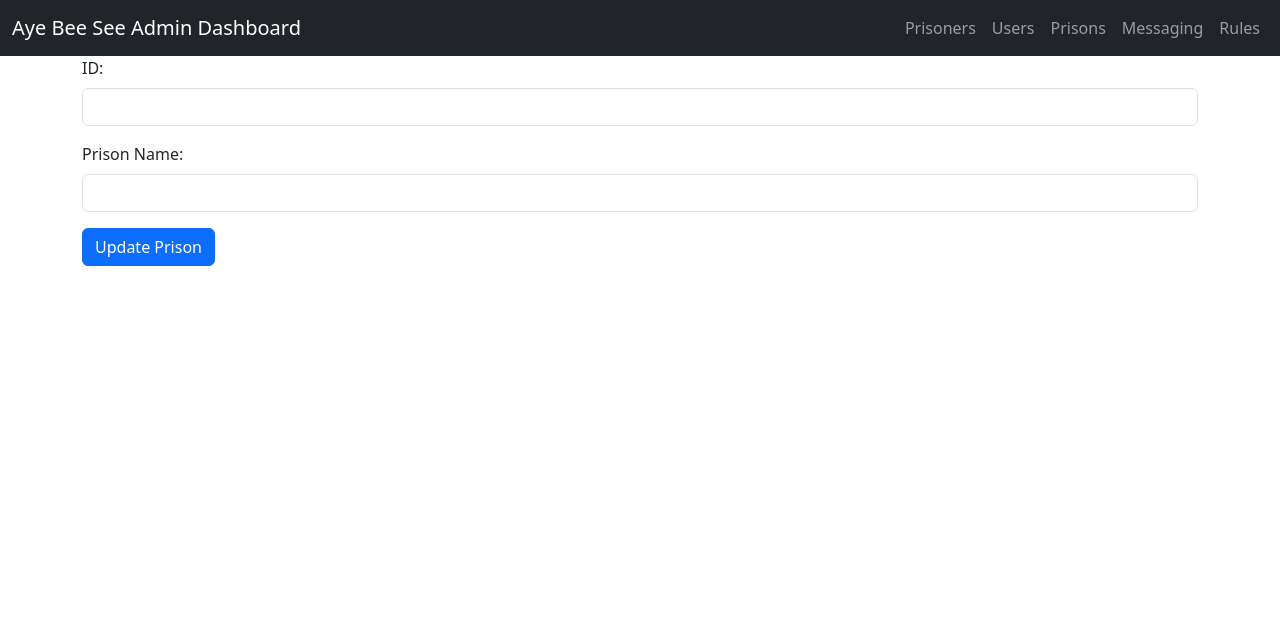
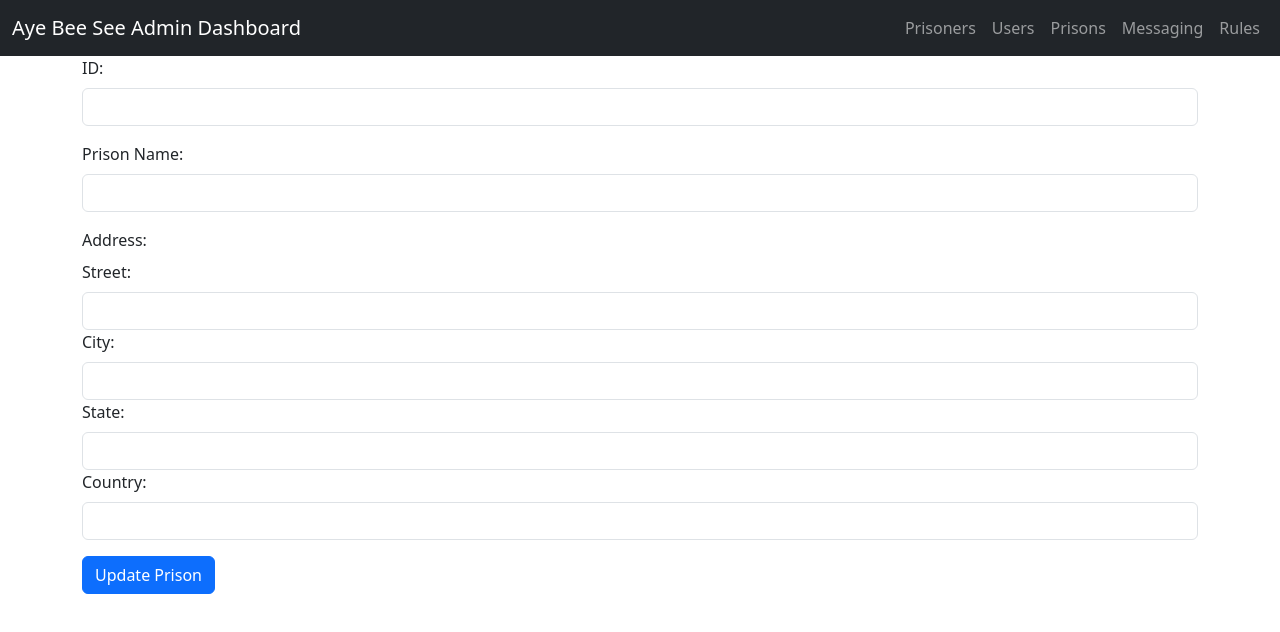
Before and after one commit to Aye-Bee-See/sqlite-react-frontend, a React (Create React App) app: page /prison/1 in a window 1280 px wide. Shown: the top 632 px of the page. Built offline with nearby package versions, Linux system fonts and the light colour scheme; no server answers.

Commit message:
Input form now displays subfields

```diff
--- a/src/components/list/inputform.component.js
+++ b/src/components/list/inputform.component.js
@@ -22,18 +22,34 @@ class InputForm extends React.Component {
     this.getPrison = this.getPrison.bind(this);
     this.getRule = this.getRule.bind(this);
 
-    var po = this.propertyObject()
+    var po = this.propertyObject(this.props.subject)
+    console.log(po)
 
     this.state = {
       po
+      }
     }
-  }
 
-  propertyObject() {
-    return Object.keys(fields[this.props.subject]).reduce((acc, element) => {
-      acc[element] = fields[this.props.subject][element].default;
-      return acc
-    }, {})
+  propertyObject(subject) {
+    const state = {};
+
+    Object.keys(fields[subject]).forEach(key => {
+      const field = fields[subject][key];
+      if (field.meta && field.subFields) {
+        state[key] = {};
+        Object.keys(field.subFields).forEach(subField => {
+          state.address[subField] = field.subFields[subField].default;
+        });
+      } else if (field.meta && field.subFields) {
+        Object.keys(field.subFields).forEach(subField => {
+          state[subField] = field.subFields[subField].default;
+        });
+      } else {
+        state[key] = field.default;
+      }
+    });
+
+    return state;
   }
 
   handleChange(e) {
@@ -148,7 +164,7 @@ class InputForm extends React.Component {
   };
 
   clearFields() {
-    var po = this.propertyObject()
+    var po = this.propertyObject(this.props.subject)
     this.setState({
       po
     })
@@ -157,13 +173,46 @@ class InputForm extends React.Component {
   displayFields() {
     console.log(this.props.subject);
     return Object.keys(fields[this.props.subject]).map((key) => {
-      return <div key={key}>
-        <FormGroup>
-          <Label>{ fields[this.props.subject][key].title}: </Label>
-          <Input id={key} key={key} name={key} value={this.state[key]} onChange={this.handleChange} type={fields[this.props.subject][key].type} />
-        </FormGroup>
-        </div>
-    })
+      const field = fields[this.props.subject][key];
+      if (field.meta && field.subFields) {
+        return (
+          <div key={key}>
+            <FormGroup>
+              <Label>{field.title}:</Label>
+              {Object.keys(field.subFields).map((subKey) => {
+                return (
+                  <div key={subKey}>
+                    <Label>{field.subFields[subKey].title}:</Label>
+                    <Input
+                      id={subKey}
+                      name={subKey}
+                      value={this.state.address ? this.state.address[subKey] : this.state[subKey]}
+                      onChange={this.handleChange}
+                      type={field.subFields[subKey].type}
+                    />
+                  </div>
+                );
+              })}
+            </FormGroup>
+          </div>
+        );
+      } else {
+        return (
+          <div key={key}>
+            <FormGroup>
+              <Label>{field.title}:</Label>
+              <Input
+                id={key}
+                name={key}
+                value={this.state[key]}
+                onChange={this.handleChange}
+                type={field.type}
+              />
+            </FormGroup>
+          </div>
+        );
+      }
+    });
   }
 
     render() {
--- a/src/global_vars/fields.js
+++ b/src/global_vars/fields.js
@@ -67,11 +67,33 @@
                 type: "text",
                 default: "Default prison name"
   },
-  // address: {  title: "Address",
-  //             type: "text",
-  //             default: "123 Fake St."
+  address: {
+    meta: true,
+    title: 'Address',
+    subFields: {
+      street: {
+        title: "Street",
+        type: "text",
+        default: "123 Fake St."
+      },
+      city: {
+        title: "City",
+        type: "text",
+        default: "Anytown"
+      },
+      state: {
+        title: "State",
+        type: "text",
+        default: "California"
+      },
+      country: {
+        title: "Country",
+        type: "text",
+        default: "USA"
+      },
 
-  // }
+    }
+  }
  },
  Rule: {
   id: { title: "ID",
```
